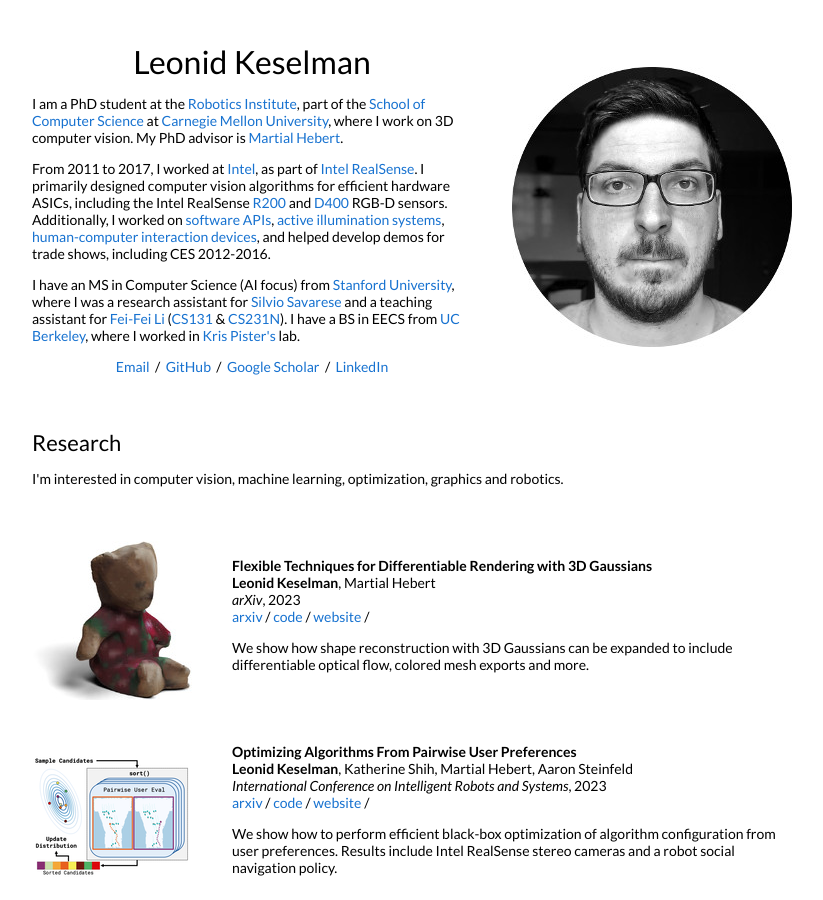
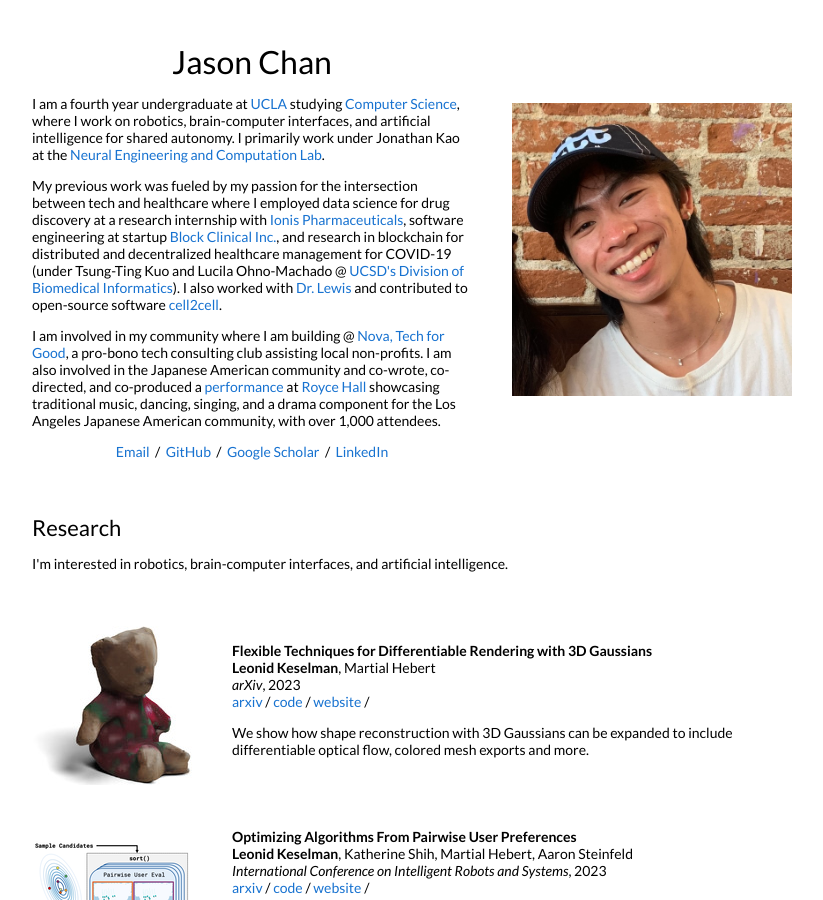
Before and after one commit to jasontchan/jasontchan.github.io, a Jekyll site: the page built from _posts/2023-08-28-3dgaussians.markdown, in a window 1280 px wide and 900 px high. Shown: the whole window, without its empty margins (228-1051 px from the left). Built offline with Jekyll 4.4.1, drawn with Linux system fonts in a browser that asks for light colours.

Commit message:
default edits

```diff
--- a/_layouts/default.html
+++ b/_layouts/default.html
@@ -1,257 +1,386 @@
-<!DOCTYPE HTML>
+<!DOCTYPE html>
 <html lang="en">
-
   <head>
     <!-- Google tag (gtag.js) -->
-  <script async src="https://www.googletagmanager.com/gtag/js?id=G-E00L9PT3V9"></script>
+    <script
+      async
+      src="https://www.googletagmanager.com/gtag/js?id=G-E00L9PT3V9"
+    ></script>
     <script>
       window.dataLayer = window.dataLayer || [];
-    function gtag(){dataLayer.push(arguments);}
-    gtag('js', new Date());
+      function gtag() {
+        dataLayer.push(arguments);
+      }
+      gtag("js", new Date());
 
-    gtag('config', 'G-E00L9PT3V9');
+      gtag("config", "G-E00L9PT3V9");
     </script>
     <title>{{ site.name }}</title>
 
-  <meta content="text/html; charset=utf-8" http-equiv="Content-Type">
+    <meta content="text/html; charset=utf-8" http-equiv="Content-Type" />
 
     <meta name="author" content="{{ site.name }}" />
-  <meta name="viewport" content="width=device-width, initial-scale=1">
+    <meta name="viewport" content="width=device-width, initial-scale=1" />
 
-  <link rel="stylesheet" type="text/css" href="{{ site.baseurl }}/style.css" />
-  <link rel="canonical" href="{{ page.url | replace:'index.html','' | prepend: site.baseurl | prepend: site.url }}">
-  <link href="https://fonts.googleapis.com/css?family=Lato:400,700,400italic,700italic" rel="stylesheet" type="text/css">
-
+    <link
+      rel="stylesheet"
+      type="text/css"
+      href="{{ site.baseurl }}/style.css"
+    />
+    <link
+      rel="canonical"
+      href="{{ page.url | replace:'index.html','' | prepend: site.baseurl | prepend: site.url }}"
+    />
+    <link
+      href="https://fonts.googleapis.com/css?family=Lato:400,700,400italic,700italic"
+      rel="stylesheet"
+      type="text/css"
+    />
   </head>
 
   <body>
-  <table style="width:100%;max-width:800px;border:0px;border-spacing:0px;border-collapse:separate;margin-right:auto;margin-left:auto;">
-    <tr style="padding:0px">
-      <td style="padding:0px">
-        <table style="width:100%;border:0px;border-spacing:0px;border-collapse:separate;margin-right:auto;margin-left:auto;">
-          <tr style="padding:0px">
-            <td style="padding:2.5%;width:60%;vertical-align:middle">
-              <h1>
-                Leonid Keselman
-              </h1>
-              <p>I am a PhD student at the <a href="https://www.ri.cmu.edu/">Robotics Institute</a>, part of the <a href="https://www.scs.cmu.edu/">School of Computer Science</a> at <a href="https://www.cmu.edu/">Carnegie Mellon University</a>, where I work on 3D computer vision. My PhD advisor is <a href="http://www.cs.cmu.edu/~hebert/">Martial Hebert</a>.
+    <table
+      style="
+        width: 100%;
+        max-width: 800px;
+        border: 0px;
+        border-spacing: 0px;
+        border-collapse: separate;
+        margin-right: auto;
+        margin-left: auto;
+      "
+    >
+      <tr style="padding: 0px">
+        <td style="padding: 0px">
+          <table
+            style="
+              width: 100%;
+              border: 0px;
+              border-spacing: 0px;
+              border-collapse: separate;
+              margin-right: auto;
+              margin-left: auto;
+            "
+          >
+            <tr style="padding: 0px">
+              <td style="padding: 2.5%; width: 60%; vertical-align: middle">
+                <h1>Jason Chan</h1>
+                <p>
+                  I am a fourth year undergraduate at
+                  <a href="https://www.ucla.edu/">UCLA</a> studying
+                  <a href="https://www.cs.ucla.edu/">Computer Science</a>, where
+                  I work on robotics, brain-computer interfaces, and artificial
+                  intelligence for shared autonomy. I primarily work under
+                  Jonathan Kao at the
+                  <a href="https://www.kaolab.org/"
+                    >Neural Engineering and Computation Lab</a
+                  >.
                 </p>
                 <p>
-                From 2011 to 2017, I worked at <a href="https://www.intel.com">Intel</a>, as part of <a href="https://www.intelrealsense.com/">Intel RealSense</a>. I primarily designed computer vision algorithms for efficient hardware ASICs, including the Intel RealSense <a href="https://software.intel.com/en-us/articles/realsense-r200-camera">R200</a> and <a href="https://software.intel.com/en-us/realsense/d400">D400</a> RGB-D sensors. Additionally, I worked on <a href="https://github.com/IntelRealSense/librealsense">software APIs</a>, <a href="https://patents.google.com/patent/US9992474B2">active illumination systems</a>, <a href="https://patents.google.com/patent/US9304597">human-computer interaction devices</a>, and helped develop demos for trade shows, including CES 2012-2016.
+                  My previous work was fueled by my passion for the intersection
+                  between tech and healthcare where I employed data science for
+                  drug discovery at a research internship with
+                  <a href="https://ionis.com/">Ionis Pharmaceuticals</a>,
+                  software engineering at startup
+                  <a href="https://blockclinical.com/">Block Clinical Inc.</a>,
+                  and research in blockchain for distributed and decentralized
+                  healthcare management for COVID-19 (under Tsung-Ting Kuo and
+                  Lucila Ohno-Machado @
+                  <a href="https://dbmi.ucsd.edu/"
+                    >UCSD's Division of Biomedical Informatics</a
+                  >). I also worked with
+                  <a href="https://lewis.uga.edu/">Dr. Lewis</a> and contributed
+                  to open-source software
+                  <a href="https://github.com/earmingol/cell2cell">cell2cell</a
+                  >.
                 </p>
                 <p>
-                I have an MS in Computer Science (AI focus) from <a href="http://cs.stanford.edu">Stanford University</a>, where I was a research assistant for <a href="http://svl.stanford.edu/">Silvio Savarese</a> and a teaching assistant for <a href="http://svl.stanford.edu/">Fei-Fei Li</a> (<a href="http://vision.stanford.edu/teaching/cs131_fall1617/">CS131</a> & <a href="http://cs231n.stanford.edu/2017/">CS231N</a>). I have a BS in EECS from <a href="http://www.eecs.berkeley.edu/">UC Berkeley</a>, where I worked in <a href="https://people.eecs.berkeley.edu/~pister/">Kris Pister's</a> lab.
+                  I am involved in my community where I am building @
+                  <a href="https://www.novaforgood.org/">Nova, Tech for Good</a
+                  >, a pro-bono tech consulting club assisting local
+                  non-profits. I am also involved in the Japanese American
+                  community and co-wrote, co-directed, and co-produced a
+                  <a href="https://www.uclansu.com/new-page-1">performance</a>
+                  at <a href="https://roycehall.org/">Royce Hall</a> showcasing
+                  traditional music, dancing, singing, and a drama component for
+                  the Los Angeles Japanese American community, with over 1,000
+                  attendees.
                 </p>
-              <p style="text-align:center">
-                <a target="_blank" href="https://mailhide.io/e/B8TyS"> Email</a> &nbsp;/&nbsp;
-                <a href="https://github.com/leonidk">GitHub</a> &nbsp;/&nbsp;
-                <a href="https://scholar.google.com/citations?user=GCYG4GoAAAAJ">Google Scholar</a> &nbsp;/&nbsp;
-                <a href="https://www.linkedin.com/in/lkeselman"> LinkedIn </a>
+                <p style="text-align: center">
+                  <a target="_blank" href="https://mailhide.io/e/CiS4kbHu">
+                    Email</a
+                  >
+                  &nbsp;/&nbsp;
+                  <a href="https://github.com/jasontchan">GitHub</a>
+                  &nbsp;/&nbsp;
+                  <a
+                    href="https://scholar.google.com/citations?user=Fddo6o8AAAAJ&hl=en"
+                    >Google Scholar</a
+                  >
+                  &nbsp;/&nbsp;
+                  <a href="https://www.linkedin.com/in/jason-chan-t">
+                    LinkedIn
+                  </a>
                 </p>
               </td>
-            <td style="padding:2.5%;width:40%;max-width:40%">
-              <img style="width:100%;max-width:100%" alt="profile photo" src="images/circle_bw_crop.jpg">
+              <td style="padding: 2.5%; width: 40%; max-width: 40%">
+                <img
+                  style="width: 100%; max-width: 100%"
+                  alt="profile photo"
+                  src="images/jason-headshot.jpg"
+                />
               </td>
             </tr>
           </table>
 
-        <table style="width:100%;border:0px;border-spacing:0px;border-collapse:separate;margin-right:auto;margin-left:auto;">
+          <table
+            style="
+              width: 100%;
+              border: 0px;
+              border-spacing: 0px;
+              border-collapse: separate;
+              margin-right: auto;
+              margin-left: auto;
+            "
+          >
             <tr>
-            <td style="padding:2.5%;width:100%;vertical-align:middle">
+              <td style="padding: 2.5%; width: 100%; vertical-align: middle">
                 <h2>Research</h2>
                 <p>
-                I'm interested in computer vision, machine learning, optimization, graphics and robotics.
+                  I'm interested in robotics, brain-computer interfaces, and
+                  artificial intelligence.
                 </p>
               </td>
             </tr>
           </table>
-        <table style="width:100%;border:0px;border-spacing:0px;border-collapse:separate;margin-right:auto;margin-left:auto;">
-
-          {% for post in site.posts %}
-          {% for cat in post.categories %}
-          {% if cat == 'research' %}
+          <table
+            style="
+              width: 100%;
+              border: 0px;
+              border-spacing: 0px;
+              border-collapse: separate;
+              margin-right: auto;
+              margin-left: auto;
+            "
+          >
+            {% for post in site.posts %} {% for cat in post.categories %} {% if
+            cat == 'research' %}
             <tr>
-            <td style="padding:2.5%;width:25%;vertical-align:middle;min-width:120px">
-              <img src="/tn{{post.image}}" alt="project image" style="width:auto; height:auto; max-width:100%;" />
+              <td
+                style="
+                  padding: 2.5%;
+                  width: 25%;
+                  vertical-align: middle;
+                  min-width: 120px;
+                "
+              >
+                <img
+                  src="/tn{{post.image}}"
+                  alt="project image"
+                  style="width: auto; height: auto; max-width: 100%"
+                />
               </td>
-            <td style="padding:2.5%;width:75%;vertical-align:middle">
+              <td style="padding: 2.5%; width: 75%; vertical-align: middle">
                 <h3>{{post.title}}</h3>
-              <br>
+                <br />
                 {{post.authors}}
 
-              <br>
+                <br />
                 <em>{{post.venue}}</em>, {{ post.date | date: "%Y" }}
-              <br>
+                <br />
                 {% if post.arxiv %}
-              <a href="{{post.arxiv}}">arxiv</a> /
-              {% endif %}
-              {% if post.video %}
-              <a href="{{post.video}}">video</a> /
-              {% endif %}
-              {% if post.code %}
-              <a href="{{post.code}}">code</a> /
-              {% endif %}
-              {% if post.poster %}
-              <a href="{{post.poster}}">poster</a> /
-              {% endif %}
-              {% if post.slides %}
-              <a href="{{post.slides}}">slides</a> /
-              {% endif %}
-              {% if post.website %}
-              <a href="{{post.website}}">website</a> /
-              {% endif %}
-              {% if post.youtube %}
-              <a href="{{post.youtube}}">youtube</a> /
-              {% endif %}
+                <a href="{{post.arxiv}}">arxiv</a> / {% endif %} {% if
+                post.video %} <a href="{{post.video}}">video</a> / {% endif %}
+                {% if post.code %} <a href="{{post.code}}">code</a> / {% endif
+                %} {% if post.poster %} <a href="{{post.poster}}">poster</a> /
+                {% endif %} {% if post.slides %}
+                <a href="{{post.slides}}">slides</a> / {% endif %} {% if
+                post.website %} <a href="{{post.website}}">website</a> / {%
+                endif %} {% if post.youtube %}
+                <a href="{{post.youtube}}">youtube</a> / {% endif %}
                 <p></p>
                 {{ post.excerpt }}
               </td>
             </tr>
-          {% endif %}
-          {% endfor %}
-          {% endfor %}
+            {% endif %} {% endfor %} {% endfor %}
           </table>
-        <br>
-        <br>
-        <br>
-        <table style="width:100%;border:0px;border-spacing:0px;border-collapse:separate;margin-right:auto;margin-left:auto;">
+          <br />
+          <br />
+          <br />
+          <table
+            style="
+              width: 100%;
+              border: 0px;
+              border-spacing: 0px;
+              border-collapse: separate;
+              margin-right: auto;
+              margin-left: auto;
+            "
+          >
             <tr>
-            <td style="padding:2.5%;width:100%;vertical-align:middle">
+              <td style="padding: 2.5%; width: 100%; vertical-align: middle">
                 <h2>Intel Projects</h2>
-              <p>Besides my work on the RealSense depth sensors and the publications above, a sampling of my publicly disclosed work
+                <p>
+                  Besides my work on the RealSense depth sensors and the
+                  publications above, a sampling of my publicly disclosed work
                 </p>
               </td>
             </tr>
           </table>
-        <table style="width:100%;border:0px;border-spacing:0px;border-collapse:separate;margin-right:auto;margin-left:auto;">
-
-          {% for post in site.posts %}
-          {% for cat in post.categories %}
-          {% if cat == 'Intel' %}
+          <table
+            style="
+              width: 100%;
+              border: 0px;
+              border-spacing: 0px;
+              border-collapse: separate;
+              margin-right: auto;
+              margin-left: auto;
+            "
+          >
+            {% for post in site.posts %} {% for cat in post.categories %} {% if
+            cat == 'Intel' %}
             <tr>
-            <td style="padding:2.5%;width:25%;vertical-align:middle;min-width:120px">
-              <img src="/tn{{post.image}}" alt="project image" style="width:auto; height:auto; max-width:100%;" />
+              <td
+                style="
+                  padding: 2.5%;
+                  width: 25%;
+                  vertical-align: middle;
+                  min-width: 120px;
+                "
+              >
+                <img
+                  src="/tn{{post.image}}"
+                  alt="project image"
+                  style="width: auto; height: auto; max-width: 100%"
+                />
               </td>
-            <td style="padding:2.5%;width:75%;vertical-align:middle">
+              <td style="padding: 2.5%; width: 75%; vertical-align: middle">
                 <h3>{{post.title}}</h3>
-              <br>
+                <br />
                 <em>{{post.categories}} {{post.course}}</em>
-              <br>
+                <br />
                 {{ post.date | date: "%Y-%m-%d" }}
 
-              <br>
+                <br />
                 {% if post.website %}
-              <a href="{{post.website}}">website</a> /
-              {% endif %}
-              {% if post.paper %}
-              <a href="{{post.paper}}">paper</a> /
-              {% endif %}
-              {% if post.patent %}
-              <a href="{{post.patent}}">patent</a> /
-              {% endif %}
-              {% if post.patent2 %}
-              <a href="{{post.patent2}}">patent #2</a> /
-              {% endif %}
-              {% if post.patent3 %}
-              <a href="{{post.patent3}}">patent #3</a> /
-              {% endif %}
-              {% if post.video %}
-              <a href="{{post.video}}">video</a> /
-              {% endif %}
-              {% if post.video2 %}
-              <a href="{{post.video2}}">video #2</a> /
-              {% endif %}
-              {% if post.code %}
-              <a href="{{post.code}}">code</a> /
-              {% endif %}
-              {% if post.poster %}
-              <a href="{{post.poster}}">poster</a> /
-              {% endif %}
-              {% if post.slides %}
-              <a href="{{post.slides}}">slides</a> /
-              {% endif %}
+                <a href="{{post.website}}">website</a> / {% endif %} {% if
+                post.paper %} <a href="{{post.paper}}">paper</a> / {% endif %}
+                {% if post.patent %} <a href="{{post.patent}}">patent</a> / {%
+                endif %} {% if post.patent2 %}
+                <a href="{{post.patent2}}">patent #2</a> / {% endif %} {% if
+                post.patent3 %} <a href="{{post.patent3}}">patent #3</a> / {%
+                endif %} {% if post.video %}
+                <a href="{{post.video}}">video</a> / {% endif %} {% if
+                post.video2 %} <a href="{{post.video2}}">video #2</a> / {% endif
+                %} {% if post.code %} <a href="{{post.code}}">code</a> / {%
+                endif %} {% if post.poster %}
+                <a href="{{post.poster}}">poster</a> / {% endif %} {% if
+                post.slides %} <a href="{{post.slides}}">slides</a> / {% endif
+                %}
                 <p></p>
                 {{ post.excerpt }}
               </td>
             </tr>
-          {% endif %}
-          {% endfor %}
-          {% endfor %}
+            {% endif %} {% endfor %} {% endfor %}
           </table>
-        <br>
-        <br>
-        <br>
-        <table style="width:100%;border:0px;border-spacing:0px;border-collapse:separate;margin-right:auto;margin-left:auto;">
+          <br />
+          <br />
+          <br />
+          <table
+            style="
+              width: 100%;
+              border: 0px;
+              border-spacing: 0px;
+              border-collapse: separate;
+              margin-right: auto;
+              margin-left: auto;
+            "
+          >
             <tr>
-            <td style="padding:2.5%;width:100%;vertical-align:middle">
+              <td style="padding: 2.5%; width: 100%; vertical-align: middle">
                 <h2>Other Projects</h2>
-              <p> These include coursework, side projects and unpublished research work.
+                <p>
+                  These include coursework, side projects and unpublished
+                  research work.
                 </p>
               </td>
             </tr>
           </table>
-        <table style="width:100%;border:0px;border-spacing:0px;border-collapse:separate;margin-right:auto;margin-left:auto;">
-
-          {% for post in site.posts %}
-          {% for cat in post.categories %}
-          {% if cat != 'research' and cat != 'Intel' %}
+          <table
+            style="
+              width: 100%;
+              border: 0px;
+              border-spacing: 0px;
+              border-collapse: separate;
+              margin-right: auto;
+              margin-left: auto;
+            "
+          >
+            {% for post in site.posts %} {% for cat in post.categories %} {% if
+            cat != 'research' and cat != 'Intel' %}
             <tr>
-            <td style="padding:2.5%;width:25%;vertical-align:middle;min-width:120px">
-              <img src="/tn{{post.image}}" alt="project image" style="width:auto; height:auto; max-width:100%;" />
+              <td
+                style="
+                  padding: 2.5%;
+                  width: 25%;
+                  vertical-align: middle;
+                  min-width: 120px;
+                "
+              >
+                <img
+                  src="/tn{{post.image}}"
+                  alt="project image"
+                  style="width: auto; height: auto; max-width: 100%"
+                />
               </td>
-            <td style="padding:2.5%;width:75%;vertical-align:middle">
+              <td style="padding: 2.5%; width: 75%; vertical-align: middle">
                 <h3>{{post.title}}</h3>
-              <br>
+                <br />
                 <em>{{post.categories}} {{post.course}}</em>
-              <br>
+                <br />
                 {{ post.date | date: "%Y-%m-%d" }}
 
-              <br>
+                <br />
                 {% if post.website %}
-              <a href="{{post.website}}">website</a> /
-              {% endif %}
-              {% if post.paper %}
-              <a href="{{post.paper}}">paper</a> /
-              {% endif %}
-              {% if post.patent %}
-              <a href="{{post.patent}}">patent</a> /
-              {% endif %}
-              {% if post.patent2 %}
-              <a href="{{post.patent2}}">patent #2</a> /
-              {% endif %}
-              {% if post.patent3 %}
-              <a href="{{post.patent3}}">patent #3</a> /
-              {% endif %}
-              {% if post.video %}
-              <a href="{{post.video}}">video</a> /
-              {% endif %}
-              {% if post.video2 %}
-              <a href="{{post.video2}}">video #2</a> /
-              {% endif %}
-              {% if post.code %}
-              <a href="{{post.code}}">code</a> /
-              {% endif %}
-              {% if post.poster %}
-              <a href="{{post.poster}}">poster</a> /
-              {% endif %}
-              {% if post.slides %}
-              <a href="{{post.slides}}">slides</a> /
-              {% endif %}
+                <a href="{{post.website}}">website</a> / {% endif %} {% if
+                post.paper %} <a href="{{post.paper}}">paper</a> / {% endif %}
+                {% if post.patent %} <a href="{{post.patent}}">patent</a> / {%
+                endif %} {% if post.patent2 %}
+                <a href="{{post.patent2}}">patent #2</a> / {% endif %} {% if
+                post.patent3 %} <a href="{{post.patent3}}">patent #3</a> / {%
+                endif %} {% if post.video %}
+                <a href="{{post.video}}">video</a> / {% endif %} {% if
+                post.video2 %} <a href="{{post.video2}}">video #2</a> / {% endif
+                %} {% if post.code %} <a href="{{post.code}}">code</a> / {%
+                endif %} {% if post.poster %}
+                <a href="{{post.poster}}">poster</a> / {% endif %} {% if
+                post.slides %} <a href="{{post.slides}}">slides</a> / {% endif
+                %}
                 <p></p>
                 {{ post.excerpt }}
               </td>
             </tr>
-          {% endif %}
-          {% endfor %}
-          {% endfor %}
+            {% endif %} {% endfor %} {% endfor %}
           </table>
 
-        <table style="width:100%;border:0px;border-spacing:0px;border-collapse:separate;margin-right:auto;margin-left:auto;">
+          <table
+            style="
+              width: 100%;
+              border: 0px;
+              border-spacing: 0px;
+              border-collapse: separate;
+              margin-right: auto;
+              margin-left: auto;
+            "
+          >
             <tr>
-            <td style="padding:0px">
-              <br>
-              <p style="text-align:center;font-size:small;">
-                Design and source code from <a style="font-size:small;" href="https://jonbarron.info">Jon Barron's website</a>
+              <td style="padding: 0px">
+                <br />
+                <p style="text-align: center; font-size: small">
+                  Design and source code from
+                  <a style="font-size: small" href="https://jonbarron.info"
+                    >Jon Barron's website</a
+                  >
                 </p>
               </td>
             </tr>
@@ -260,5 +389,4 @@
       </tr>
     </table>
   </body>
-
 </html>
```
Lines whose indentation alone changed are shown as unchanged.
